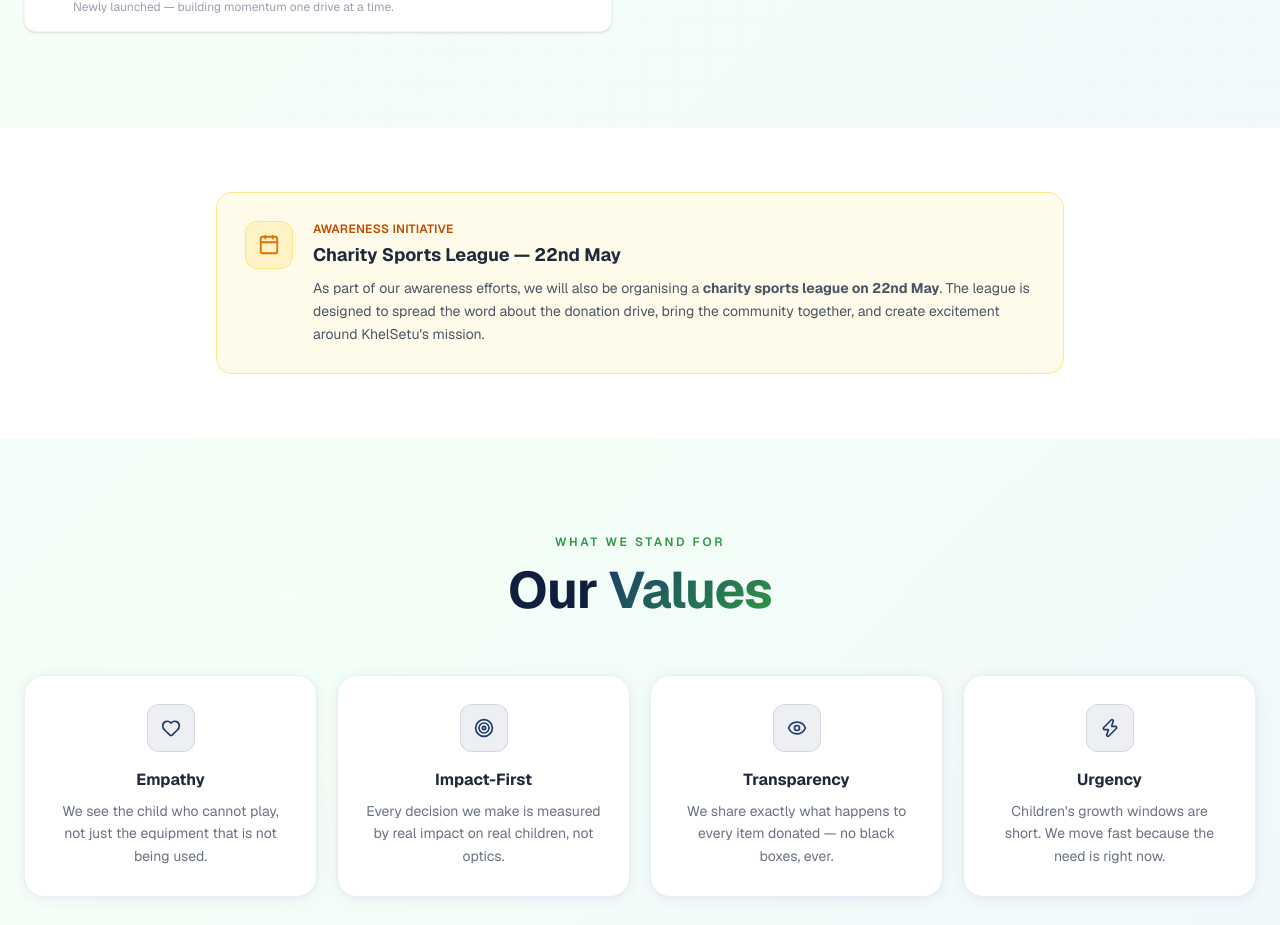
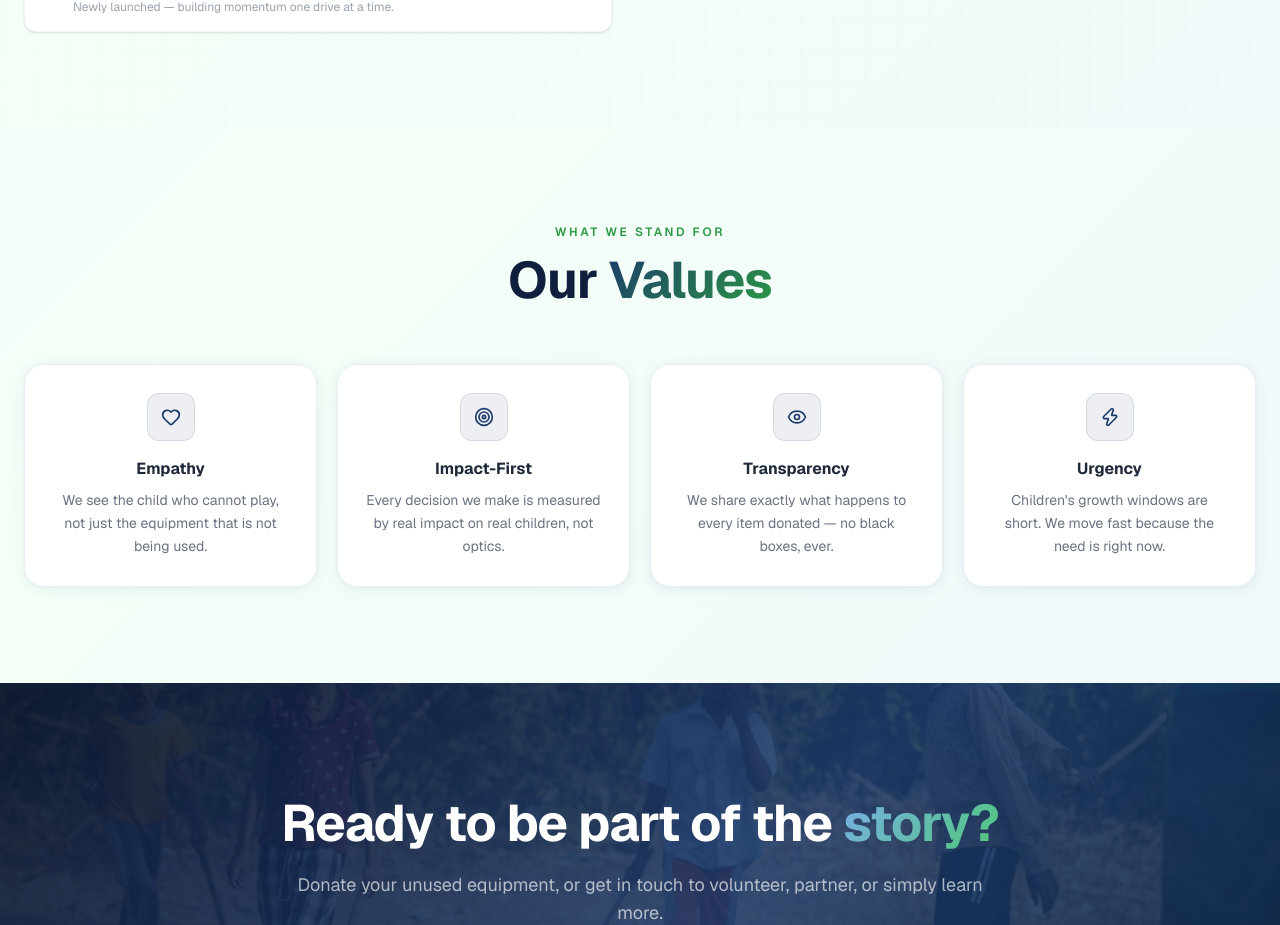
Before and after one commit to PKisPRO/KhelSetu, a Next.js app: page /about in a window 1280 px wide. Shown: the part 2198-3123 px from the top of the page. Built offline with nearby package versions, Linux system fonts and the light colour scheme.

Commit message:
Remove sports league section from About page

```diff
--- a/app/about/page.tsx
+++ b/app/about/page.tsx
@@ -2,7 +2,7 @@
 
 import { motion } from 'framer-motion';
 import Link from 'next/link';
-import { ArrowRight, Heart, Target, Eye, Zap, MapPin, Calendar } from 'lucide-react';
+import { ArrowRight, Heart, Target, Eye, Zap, MapPin } from 'lucide-react';
 import SectionHeading from '@/components/SectionHeading';
 import GlassCard from '@/components/GlassCard';
 import PageTransition from '@/components/PageTransition';
@@ -262,26 +262,6 @@ export default function AboutPage() {
           </div>
         </section>
 
-        {/* ── SPORTS LEAGUE CALLOUT ───────────────────────────────── */}
-        <section className="py-16 bg-white">
-          <div className="max-w-4xl mx-auto px-4 sm:px-6">
-            <motion.div initial={{ opacity: 0, y: 20 }} whileInView={{ opacity: 1, y: 0 }} viewport={{ once: true }}
-              className="bg-amber-50 border border-amber-200 rounded-2xl p-7 flex flex-col sm:flex-row items-start gap-5">
-              <div className="w-12 h-12 rounded-xl bg-amber-100 border border-amber-200 flex items-center justify-center flex-shrink-0">
-                <Calendar size={22} className="text-amber-600" />
-              </div>
-              <div>
-                <p className="text-amber-700 text-xs font-semibold uppercase tracking-wide mb-1">Awareness Initiative</p>
-                <h3 className="text-gray-800 font-bold text-lg mb-2">Charity Sports League — 22nd May</h3>
-                <p className="text-gray-600 text-sm leading-relaxed">
-                  As part of our awareness efforts, we will also be organising a <strong>charity sports league on 22nd May</strong>.
-                  The league is designed to spread the word about the donation drive, bring the community together,
-                  and create excitement around KhelSetu&apos;s mission.
-                </p>
-              </div>
-            </motion.div>
-          </div>
-        </section>
 
         {/* ── VALUES ─────────────────────────────────────────────────── */}
         <section className="py-24 animated-gradient relative">
```
